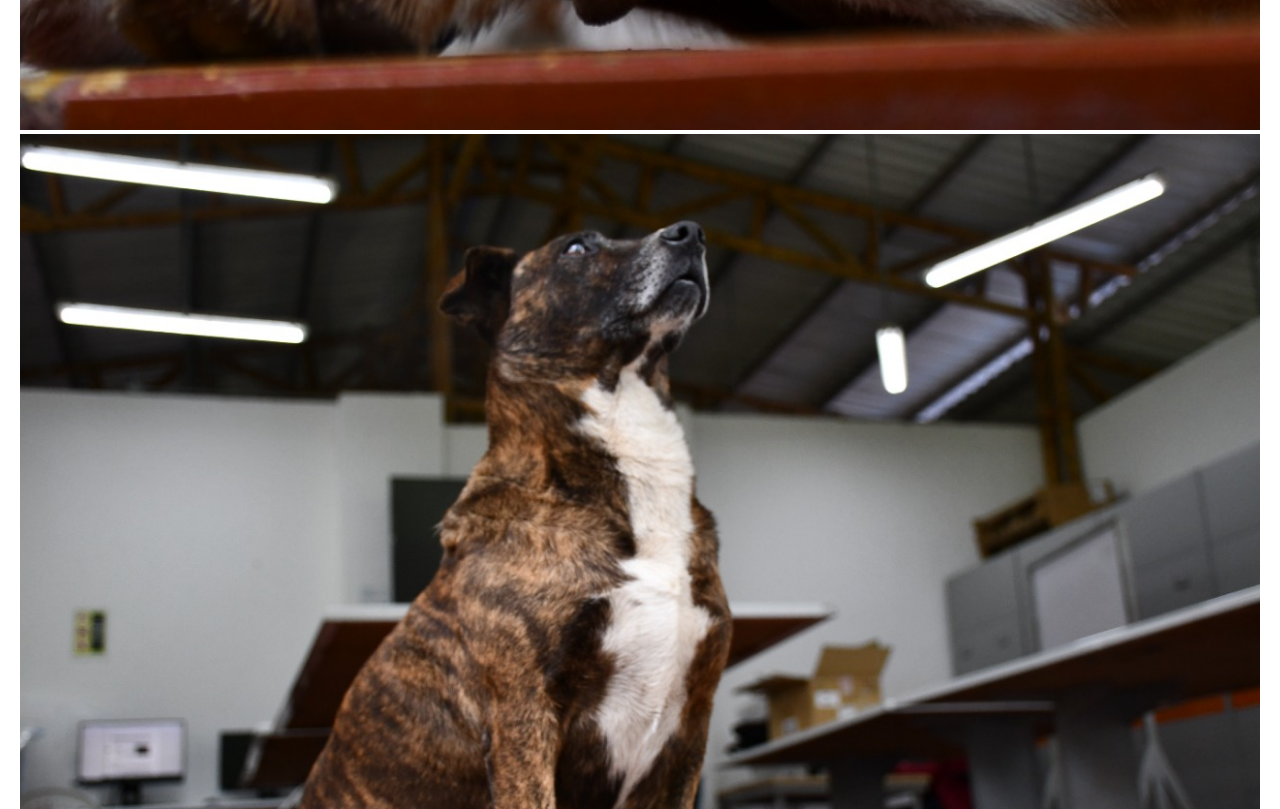
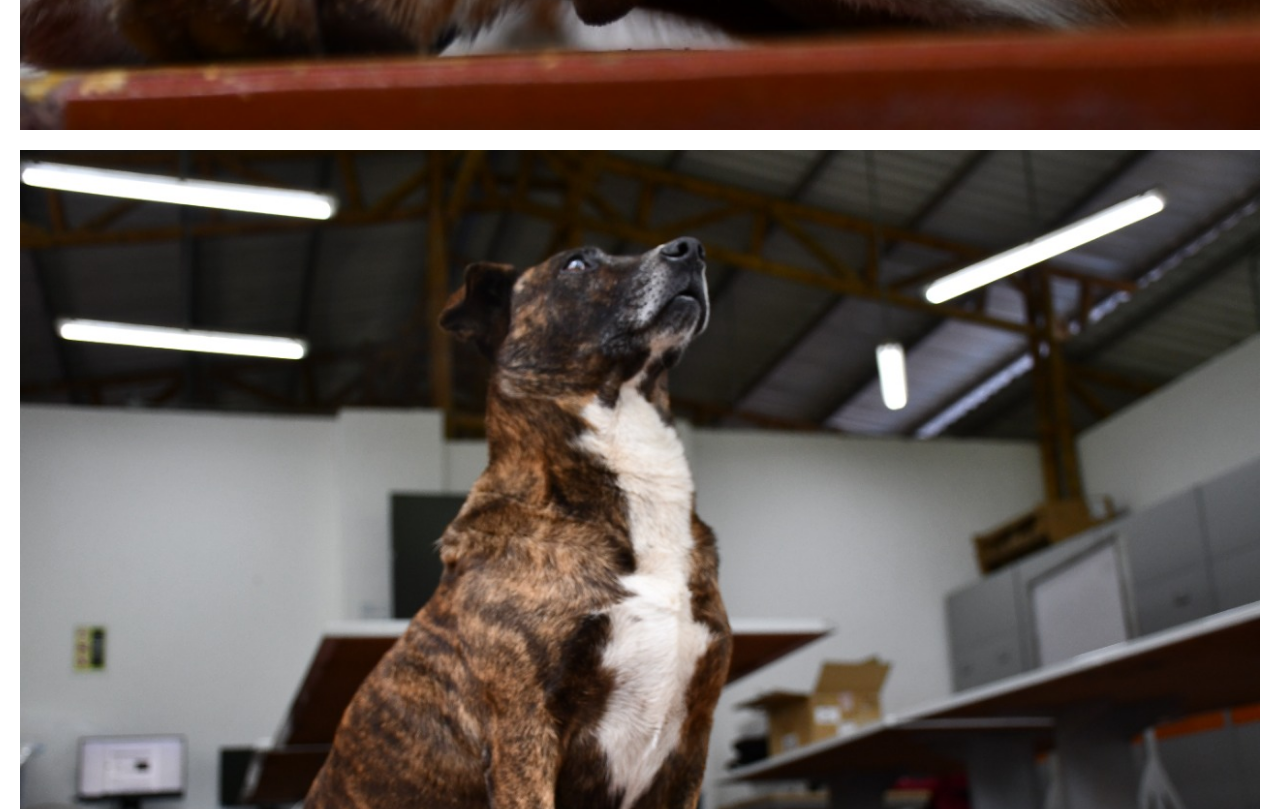
Before and after one commit to perritosyamboro/peludos, a plain HTML site: page index.html in a window 1280 px wide. Shown: the part 1751-2560 px from the top of the page. Drawn offline with Linux system fonts and the light colour scheme.

Commit message:
centrando imagenes de prueba

```diff
--- a/css/style.css
+++ b/css/style.css
@@ -27,3 +27,7 @@ img.perro4 {
     width: 90%;
     grid-area: perro4;
 }
+img {
+    display: block;
+    margin: 20px auto;
+}
```
